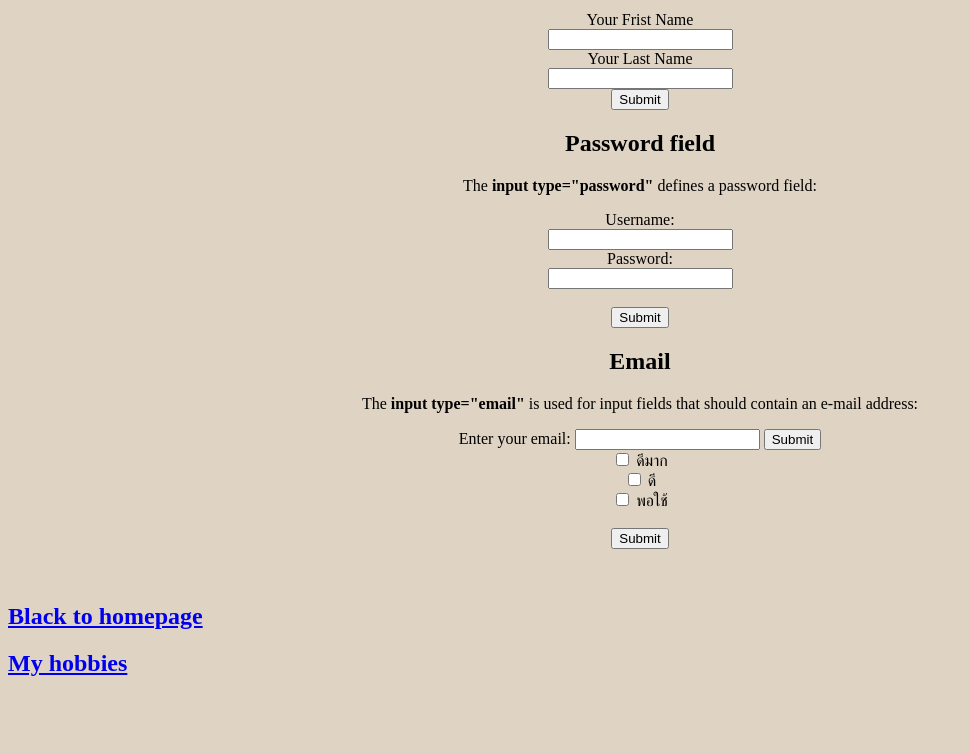
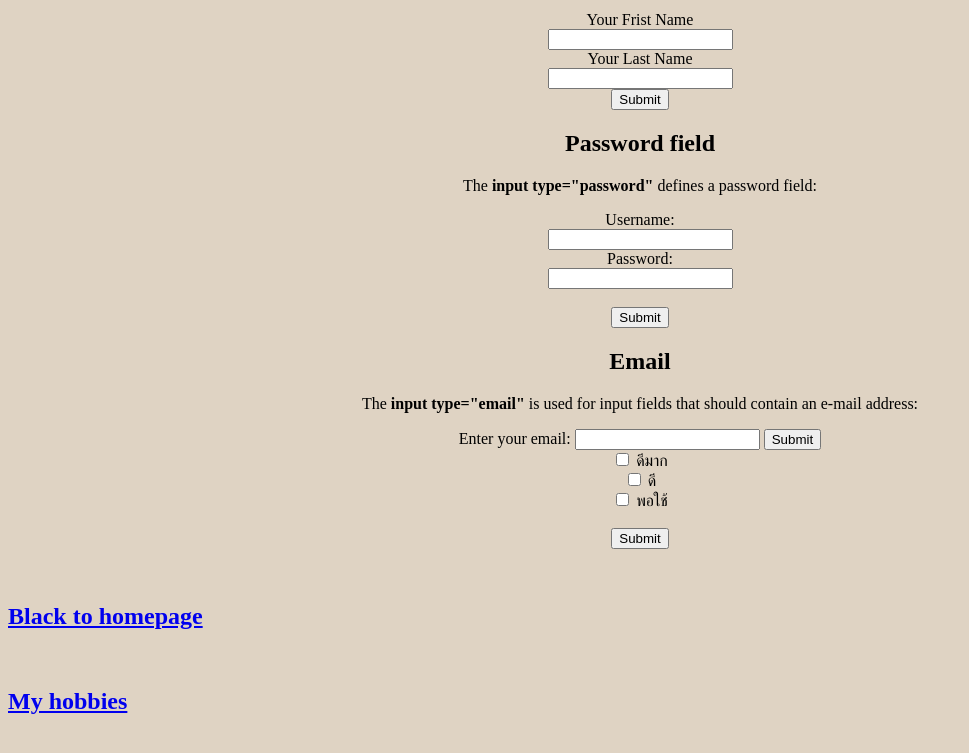
Before and after one commit to pangkopsr/myfristwebsite, a plain HTML site: page contact-me.html in a window 1280 px wide. Shown: the part 1359-2112 px from the top of the page, without its empty margins (0-969 px from the left). Before the commit the page ends 2082 px from the top, so only its background shows below. Drawn offline with Linux system fonts and the light colour scheme.

Commit message:
Update contact-me.html

```diff
--- a/contact-me.html
+++ b/contact-me.html
@@ -60,8 +60,9 @@
         <input type="submit" value="Submit">
 </froms></center>
 <br>
-    <h2><a href="index.html">Black to homepage</a><br></h2>
-    <h2><a href="hobbies.html">My hobbies</a><br></h2>
+    <h2><a href="index.html">Black to homepage</a></h2>
+    <br>
+    <h2><a href="hobbies.html">My hobbies</a></h2>
 <br>
 </body>
 </html>
```
